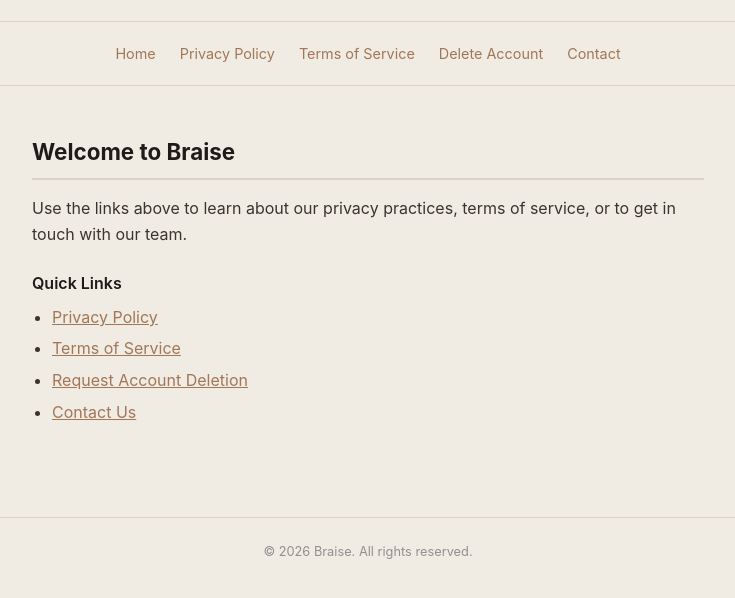
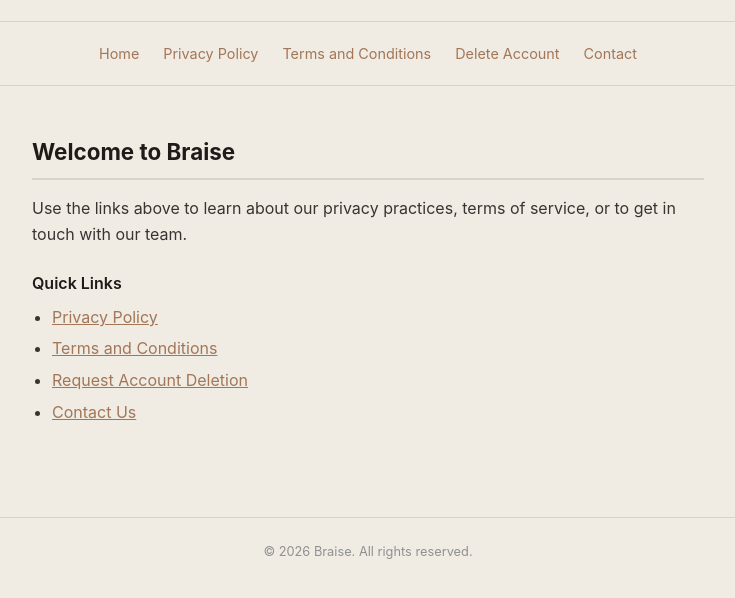
Before and after one commit to jtcimba/braise-pages, a plain HTML site: page index.html in a window 1280 px wide. Shown: the part 94-692 px from the top of the page, without its empty margins (272-1007 px from the left). Drawn offline with Linux system fonts and the light colour scheme.

Commit message:
Update 'Terms of Service' to 'Terms and Conditions'

```diff
--- a/index.html
+++ b/index.html
@@ -153,7 +153,7 @@
 <nav>
   <a href="#" onclick="show('home')">Home</a>
   <a href="/braise-pages/privacy-policy/">Privacy Policy</a>
-  <a href="/braise-pages/terms-and-conditions/">Terms of Service</a>
+  <a href="/braise-pages/terms-and-conditions/">Terms and Conditions</a>
   <a href="#" onclick="show('delete')">Delete Account</a>
   <a href="#" onclick="show('contact')">Contact</a>
 </nav>
@@ -167,7 +167,7 @@
     <h3>Quick Links</h3>
     <ul>
       <li><a href="/braise-pages/privacy-policy">Privacy Policy</a></li>
-      <li><a href="/braise-pages/terms-and-conditions/">Terms of Service</a></li>
+      <li><a href="/braise-pages/terms-and-conditions/">Terms and Conditions</a></li>
       <li><a href="#" onclick="show('delete')">Request Account Deletion</a></li>
       <li><a href="#" onclick="show('contact')">Contact Us</a></li>
     </ul>
```
